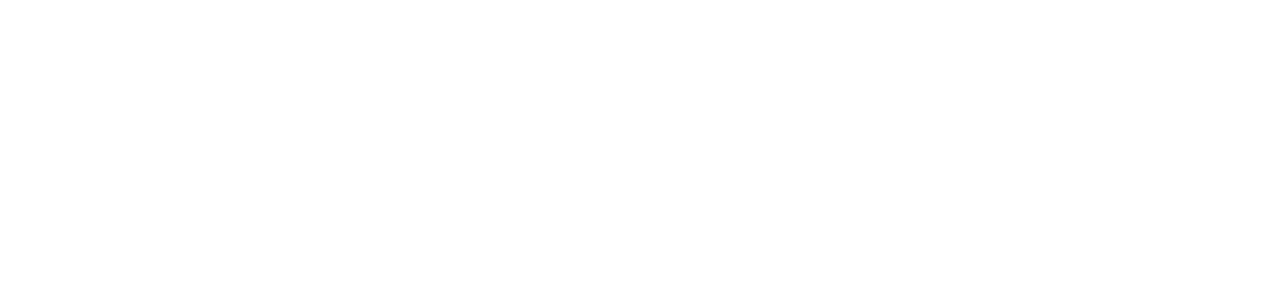
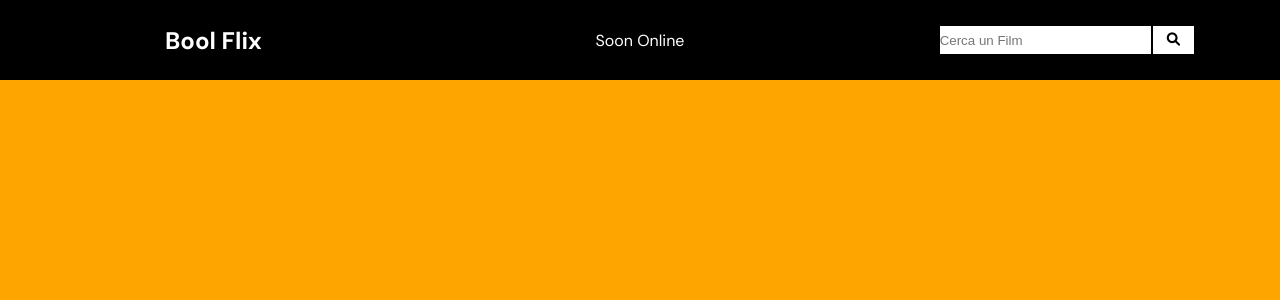
Before and after one commit to LoreWebDev24/vite-boolflix, a Vue app: page / in a window 1280 px wide. Shown: the top 300 px of the page. Built offline with nearby package versions, Linux system fonts and the light colour scheme.

Commit message:
add basic structure and styles of BoolFlix

```diff
--- a/src/App.vue
+++ b/src/App.vue
@@ -20,7 +20,8 @@
 </script>
 
 <template>
-
+<AppHeader/>
+<AppContent/>
 </template>
 
 <style lang="scss">
--- a/src/components/AppContent.vue
+++ b/src/components/AppContent.vue
@@ -10,9 +10,12 @@
 </script>
 
 <template>
+    <div class="app-content">
 
+    </div>
 </template>
 
-<style scoped>
-
+<style lang="scss" scoped>
+    @use '../styles/master.scss';
+    @use '../styles/secondaryStyles/AppContent.scss'
 </style>
--- a/src/components/AppHeader.vue
+++ b/src/components/AppHeader.vue
@@ -10,9 +10,25 @@
 </script>
 
 <template>
-
+  <header>
+    <div class="container-fluid">
+      <div class="row">
+        <div class="col-4">
+          <h2><a href="#">Bool Flix</a></h2>
+        </div>
+        <div class="col-4">
+          <span><a href="#">Soon Online</a></span>
+        </div>
+        <div class="col-4">
+            <input type="text" placeholder="Cerca un Film">
+            <button><i class="fa-solid fa-magnifying-glass"></i></button>
+        </div>
+      </div>
+    </div>
+  </header>
 </template>
 
-<style scoped>
-
+<style lang="scss" scoped>
+   @use '../styles/master.scss';
+   @use '../styles/secondaryStyles/AppHeader.scss'
 </style>
--- a/src/styles/master.scss
+++ b/src/styles/master.scss
@@ -13,6 +13,10 @@
 	overflow-x: auto;
 }
 
+a {
+	text-decoration: none;
+	color: currentColor;
+}
 
 ul,ol,menu {
 	list-style: none;
@@ -28,6 +32,11 @@
 	margin: 0 auto;
 }
 
+.container-fluid {
+	width: 100%;
+	height: 100%;
+}
+
 .row {
 	display: flex;
 	flex-wrap: wrap;
@@ -38,3 +47,7 @@
 	justify-content: center;
 	display: flex;
 }
+
+.col-4 {
+	flex-basis: calc(100% / 12 )*4;
+}
--- a/src/styles/secondaryStyles/AppContent.scss
+++ b/src/styles/secondaryStyles/AppContent.scss
@@ -0,0 +1,5 @@
+.app-content {
+    height: calc(100vh - 80px) ;
+    background-color: orange;
+    overflow-y: scroll;
+}
--- a/src/styles/secondaryStyles/AppHeader.scss
+++ b/src/styles/secondaryStyles/AppHeader.scss
@@ -0,0 +1,36 @@
+header {
+    height: 80px;
+    background-color: black;
+    color: white;
+    border: none;
+}
+input {
+    width: 50%;
+    height: 30px;
+    border: none;
+    border: 1px solid black;
+}
+
+button {
+    height: 30px;
+    box-shadow: none;
+    background-color: white;
+    padding: 10px;
+    display: flex;
+    justify-content: center;
+    align-items: center;
+    width: 10%;
+    border: 1px solid black;
+    cursor: pointer;
+}
+
+.row {
+    height: 100%;
+}
+
+.col-4 {
+    display: flex;
+    justify-content: center;
+    align-items: center;
+    height: 100%;
+}
```
